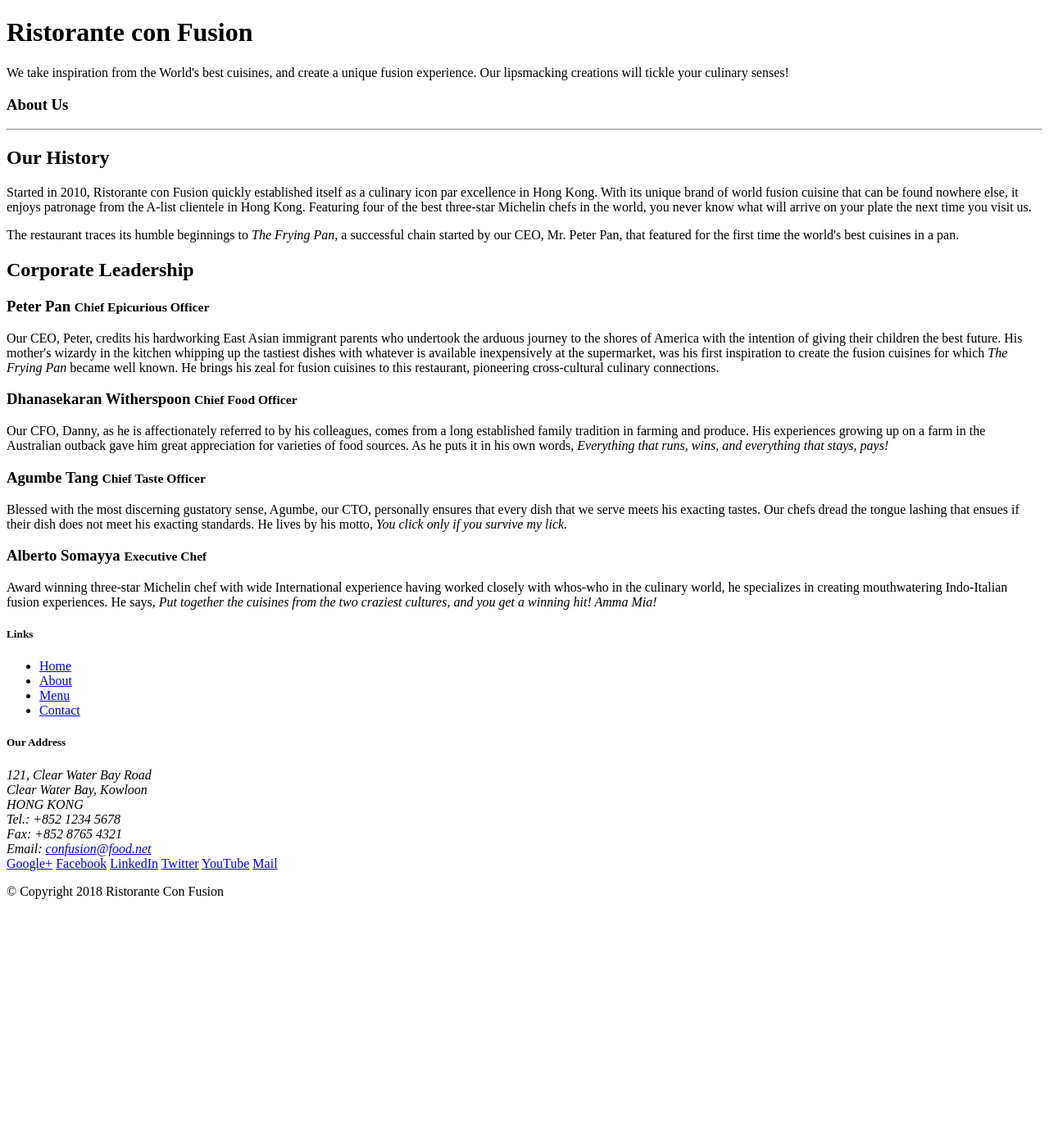
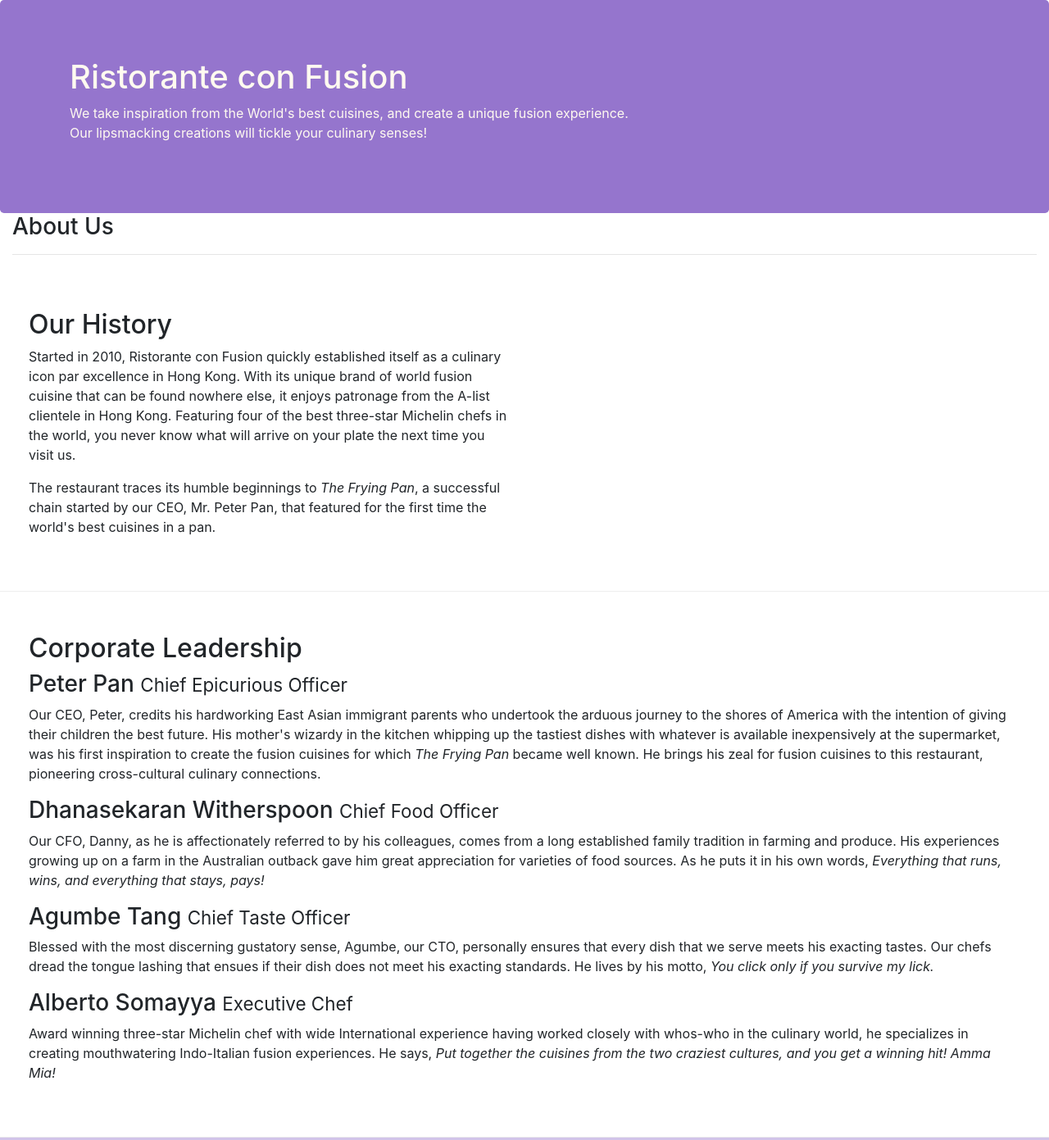
Before and after one commit to akshayhegde-cs/Fullstack-frontend-bootstrap-4, a website: page aboutus.html in a window 1280 px wide. Shown: the top 1391 px of the page at 82% size. Before the commit the page ends 1113 px from the top, so only its background shows below. Drawn offline with nearby package versions, Linux system fonts and the light colour scheme.

Commit message:
Responsive Design

```diff
--- a/aboutus.html
+++ b/aboutus.html
@@ -2,7 +2,14 @@
 <html lang="en">
 
 <head>
+    <!-- Required meta tags always come first -->
+    <meta charset="utf-8">
+    <meta name="viewport" content="width=device-width, initial-scale=1, shrink-to-fit=no">
+    <meta http-equiv="x-ua-compatible" content="ie=edge">
 
+    <!-- Bootstrap CSS -->
+    <link rel="stylesheet" href="node_modules/bootstrap/dist/css/bootstrap.min.css">
+    <link rel="stylesheet" href="css/styles.css">
     <title>Ristorante Con Fusion: About Us</title>
 
 </head>
@@ -12,9 +19,9 @@
     <header class="jumbotron">
         <div class="container">
             <div class="row row-header">
-                <div class="col-12 col-sm-6">
+                <div class="col-12 col-sm-8">
                     <h1>Ristorante con Fusion</h1>
-                    <p>We take inspiration from the World's best cuisines, and create a unique fusion experience. Our lipsmacking creations will tickle your culinary senses!</p>
+                    <p>We take inspiration from the World's best cuisines, and create a unique fusion experience. <br>Our lipsmacking creations will tickle your culinary senses!<br/></p>
                 </div>
                 <div class="col-12 col-sm">
                 </div>
@@ -24,37 +31,36 @@
 
     <div>
         <div>
-            <div>
+            <div class="col-12 col-sm">
                <h3>About Us</h3>
                <hr>
             </div>
         </div>
 
-        <div>
-            <div>
+        <div class="row-content">
+            <div class="col-12 col-sm-6">
                 <h2>Our History</h2>
                 <p>Started in 2010, Ristorante con Fusion quickly established itself as a culinary icon par excellence in Hong Kong. With its unique brand of world fusion cuisine that can be found nowhere else, it enjoys patronage from the A-list clientele in Hong Kong.  Featuring four of the best three-star Michelin chefs in the world, you never know what will arrive on your plate the next time you visit us.</p>
                 <p>The restaurant traces its humble beginnings to <em>The Frying Pan</em>, a successful chain started by our CEO, Mr. Peter Pan, that featured for the first time the world's best cuisines in a pan.</p>
             </div>
             <div>
             </div>
+
         </div>
 
-
-        <div>
-            <div>
+        <div class="row-content">
+            <div class="col-12 col-sm">
                 <h2>Corporate Leadership</h2>
                 <h3>Peter Pan <small>Chief Epicurious Officer</small></h3>
-                <p>Our CEO, Peter, credits his hardworking East Asian immigrant parents who undertook the arduous journey to the shores of America with the intention of giving their children the best future. His mother's wizardy in the kitchen whipping up the tastiest dishes with whatever is available inexpensively at the supermarket, was his first inspiration to create the fusion cuisines for which <em>The Frying Pan</em> became well known. He brings his zeal for fusion cuisines to this restaurant, pioneering cross-cultural culinary connections.</p>
+                <p class="d-none d-sm-block">Our CEO, Peter, credits his hardworking East Asian immigrant parents who undertook the arduous journey to the shores of America with the intention of giving their children the best future. His mother's wizardy in the kitchen whipping up the tastiest dishes with whatever is available inexpensively at the supermarket, was his first inspiration to create the fusion cuisines for which <em>The Frying Pan</em> became well known. He brings his zeal for fusion cuisines to this restaurant, pioneering cross-cultural culinary connections.</p>
                 <h3>Dhanasekaran Witherspoon <small>Chief Food Officer</small></h3>
-                <p>Our CFO, Danny, as he is affectionately referred to by his colleagues, comes from a long established family tradition in farming and produce. His experiences growing up on a farm in the Australian outback gave him great appreciation for varieties of food sources. As he puts it in his own words, <em>Everything that runs, wins, and everything that stays, pays!</em></p>
+                <p class="d-none d-sm-block">Our CFO, Danny, as he is affectionately referred to by his colleagues, comes from a long established family tradition in farming and produce. His experiences growing up on a farm in the Australian outback gave him great appreciation for varieties of food sources. As he puts it in his own words, <em>Everything that runs, wins, and everything that stays, pays!</em></p>
                 <h3>Agumbe Tang <small>Chief Taste Officer</small></h3>
-                <p>Blessed with the most discerning gustatory sense, Agumbe, our CTO, personally ensures that every dish that we serve meets his exacting tastes. Our chefs dread the tongue lashing that ensues if their dish does not meet his exacting standards. He lives by his motto, <em>You click only if you survive my lick.</em></p>
+                <p class="d-none d-sm-block">Blessed with the most discerning gustatory sense, Agumbe, our CTO, personally ensures that every dish that we serve meets his exacting tastes. Our chefs dread the tongue lashing that ensues if their dish does not meet his exacting standards. He lives by his motto, <em>You click only if you survive my lick.</em></p>
                 <h3>Alberto Somayya <small>Executive Chef</small></h3>
-                <p>Award winning three-star Michelin chef with wide International experience having worked closely with whos-who in the culinary world, he specializes in creating mouthwatering Indo-Italian fusion experiences. He says, <em>Put together the cuisines from the two craziest cultures, and you get a winning hit! Amma Mia!</em></p>
+                <p class="d-none d-sm-block">Award winning three-star Michelin chef with wide International experience having worked closely with whos-who in the culinary world, he specializes in creating mouthwatering Indo-Italian fusion experiences. He says, <em>Put together the cuisines from the two craziest cultures, and you get a winning hit! Amma Mia!</em></p>
             </div>
        </div>
-
     </div>
 
     <footer class="footer">
@@ -98,7 +104,10 @@
            </div>
         </div>
     </footer>
-
+    <!-- jQuery first, then Popper.js, then Bootstrap JS. -->
+    <script src="node_modules/jquery/dist/jquery.slim.min.js"></script>
+    <script src="node_modules/popper.js/dist/umd/popper.min.js"></script>
+    <script src="node_modules/bootstrap/dist/js/bootstrap.min.js"></script>
 </body>
 
 </html>
--- /dev/null
+++ b/css/styles.css
@@ -0,0 +1,29 @@
+.row-header{
+    margin:0px auto;
+    padding:0px;
+}
+
+.row-content {
+    margin:0px auto;
+    padding: 50px 20px 50px 20px;
+    border-bottom: 1px ridge;
+    min-height:200px;
+}
+
+.footer{
+    background-color: #D1C4E9;
+    margin:0px auto;
+    padding: 20px 0px 20px 0px;
+}
+.jumbotron {
+    padding:70px 30px 70px 0px;
+    margin:0px auto;
+    background: #9575CD ;
+    color:floralwhite;
+}
+
+address{
+    font-size:80%;
+    margin:0px;
+    color:#0f0f0f;
+}
```
Also changed, not shown: 1 other file.
